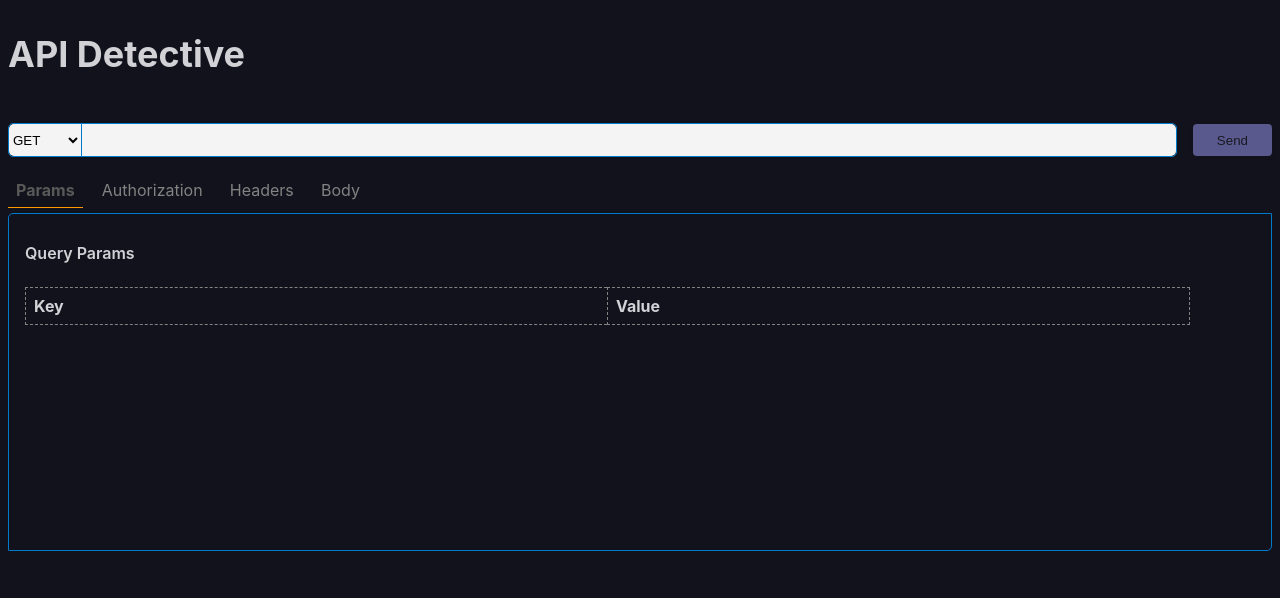
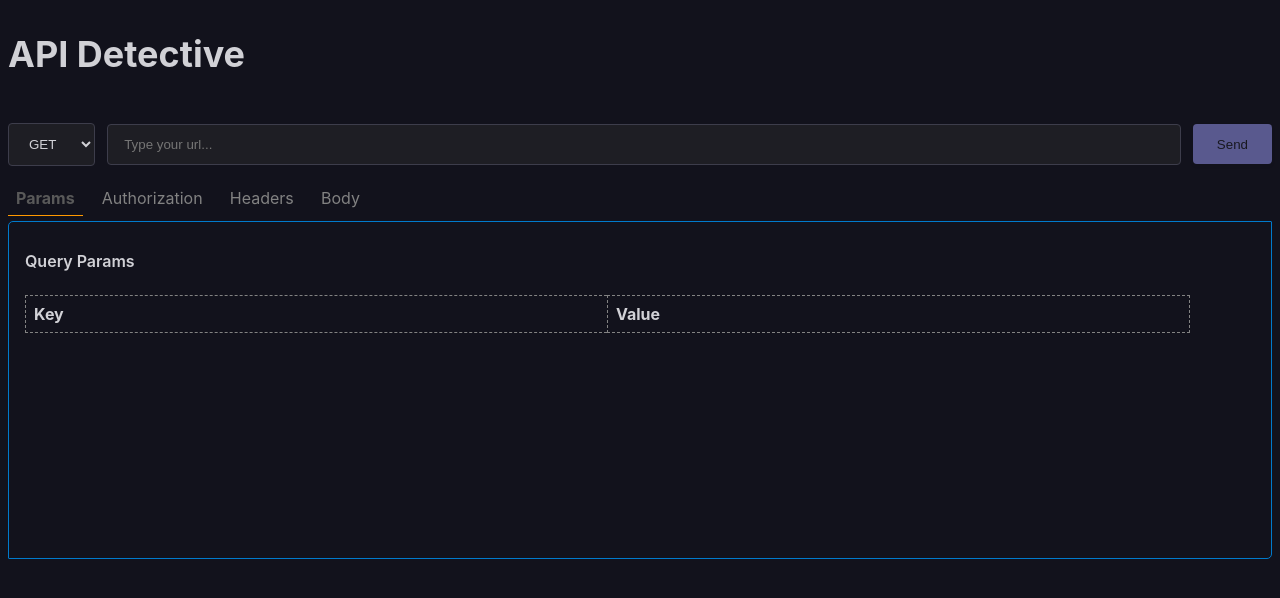
Before and after one commit to marcmelchor/api-detective, a Svelte app in the folder src/app/: page / in a window 1280 px wide. Shown: the top 598 px of the page. Built offline with nearby package versions, Linux system fonts and the light colour scheme.

Commit message:
feat: New style for request editor.

```diff
--- a/src/app/src/app.css
+++ b/src/app/src/app.css
@@ -179,6 +179,46 @@ section {
   pointer-events: none;
 }
 
+label {
+  color: var(--text-color);
+  display: block;
+  font-weight: 500;
+  margin-bottom: 0.5rem;
+}
+
+input,
+select,
+textarea {
+  background-color: var(--input-background);
+  border: 1px solid var(--input-border);
+  border-radius: var(--radius-sm);
+  color: var(--input-text);
+  padding: 0.75rem 1rem;
+  transition: all 0.2s ease-in-out;
+  width: 100%;
+}
+
+input:focus,
+select:focus,
+textarea:focus {
+  border-color: var(--primary-color);
+  box-shadow: 0 0 0 2px color-mix(in in srgb, var(--primary-color) 40%, transparent);
+  outline: none;
+}
+
+input[disabled],
+select[disabled],
+textarea[disabled] {
+  background-color: var(--disabled-background);
+  border-color: var(--disabled-background);
+  color: var(--disabled-text);
+  cursor: not-allowed;
+}
+
+textarea {
+  resize: vertical;
+}
+
 @property --request-tab-active {
   syntax: "<color>";
   inherits: false;
@@ -242,7 +282,15 @@ section {
 }
 
 .gap-1 {
-  gap: 3px;
+  gap: 4px;
+}
+
+.gap-2 {
+  gap: 8px;
+}
+
+.gap-3 {
+  gap: 12px;
 }
 
 .overflow-y-auto {
--- a/src/app/src/lib/components/editor/RequestEditor.svelte
+++ b/src/app/src/lib/components/editor/RequestEditor.svelte
@@ -2,25 +2,26 @@
   import { state, RequestTypes } from '../../runes/api.svelte';
 </script>
 
-<div class="w-100 d-flex align-items-center editor-height">
-  <div class="d-flex align-items-center h-100 select-label">
-    <label for="request-type-select"></label>
+<div class="align-items-center d-flex editor-height gap-3 w-100">
+  <div class="align-items-center d-flex max-width-select">
+    <label for="request-type-select">
+    </label>
     <select
       bind:value={state.requestType}
       on:change={ev => {
         state.requestType = (ev.target as HTMLSelectElement).value as RequestTypes;
       }}
-      class="h-100 cursor-pointer request-select">
+      id="request-type-select">
       {#each Object.keys(RequestTypes) as request}
         <option value="{request}">{request}
         </option>
       {/each}
     </select>
-    <input
-      bind:value={state.url}
-      class="h-100 request-input"
-      type="text" />
   </div>
+  <input
+    bind:value={state.url}
+    placeholder="Type your url..."
+    type="text" />
   <button
     disabled="{!state.url.length}"
     class="h-100 button button--primary">Send
@@ -29,29 +30,10 @@
 
 <style>
   .editor-height {
-    height: 2em;
+    height: 2.5em;
   }
 
-  .select-label {
-    flex: 1;
-    margin-right: 1em;
-    border: 0.5px solid var(--request-editor-main-color);
-    border-radius: 5px;
-  }
-
-  .request-select {
-    border: 0;
-    border-radius: 5px 0 0 5px;
-    border-right: 1px solid var(--request-editor-main-color);
-    background: var(--request-editor-background);
-  }
-
-  .request-input {
-    flex: 1;
-    border: 0;
-    padding: 0;
-    border-radius: 0 5px 5px 0;
-    text-indent: 0.5em;
-    background: var(--request-editor-background);
+  .max-width-select {
+    max-width: 6rem;
   }
 </style>
```
